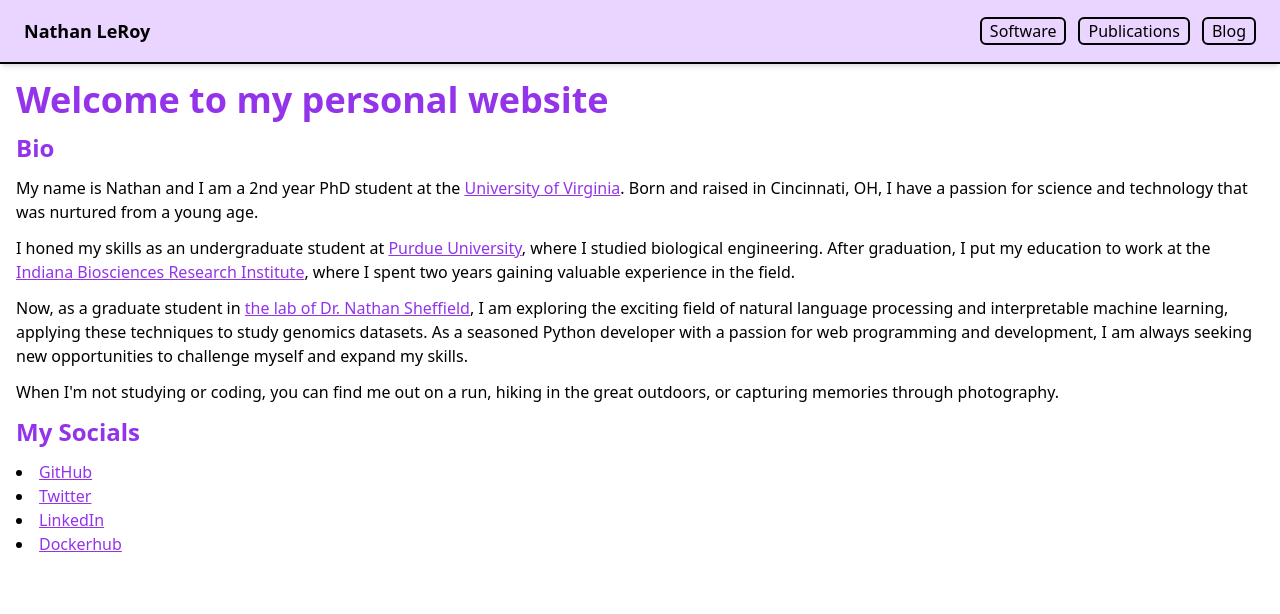
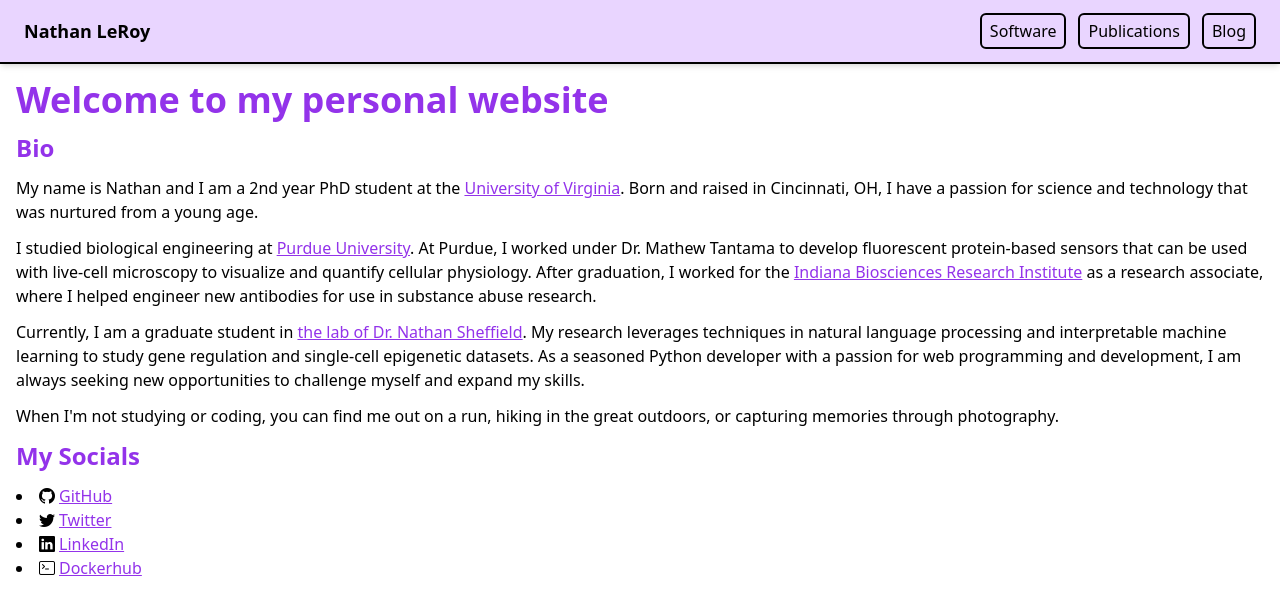
Before and after one commit to nleroy917/nleroy917.github.io, a Next.js app: page / in a window 1280 px wide. Shown: the top 614 px of the page. Built offline with nearby package versions, Linux system fonts and the light colour scheme.

Commit message:
work on styling + landing content

```diff
--- a/components/layout/nav/nav-item.tsx
+++ b/components/layout/nav/nav-item.tsx
@@ -7,7 +7,7 @@ interface Props {
 export const NavItem: FC<Props> = (props) => {
   const { children } = props
   return (
-    <div className="no-underline text-black ml-3 border-2 border-black rounded-md px-2 hover:bg-black hover:text-white transition-all">
+    <div className="px-2 py-1 ml-3 text-black no-underline transition-all border-2 border-black rounded-md hover:bg-black hover:text-white">
       {children}
     </div>
   )
--- a/data/cms/landing.md
+++ b/data/cms/landing.md
@@ -1,17 +1,11 @@
 # Welcome to my personal website
 
 ## Bio
+
 My name is Nathan and I am a 2nd year PhD student at the [University of Virginia](https://engineering.virginia.edu/departments/biomedical-engineering). Born and raised in Cincinnati, OH, I have a passion for science and technology that was nurtured from a young age.
 
-I honed my skills as an undergraduate student at [Purdue University](https://engineering.purdue.edu/ABE), where I studied biological engineering. After graduation, I put my education to work at the [Indiana Biosciences Research Institute](https://www.indianabiosciences.org/), where I spent two years gaining valuable experience in the field.
+I studied biological engineering at [Purdue University](https://engineering.purdue.edu/ABE). At Purdue, I worked under Dr. Mathew Tantama to develop fluorescent protein-based sensors that can be used with live-cell microscopy to visualize and quantify cellular physiology. After graduation, I worked for the [Indiana Biosciences Research Institute](https://www.indianabiosciences.org/) as a research associate, where I helped engineer new antibodies for use in substance abuse research.
 
-Now, as a graduate student in [the lab of Dr. Nathan Sheffield](https://databio.org/), I am exploring the exciting field of natural language processing and interpretable machine learning, applying these techniques to study genomics datasets. As a seasoned Python developer with a passion for web programming and development, I am always seeking new opportunities to challenge myself and expand my skills.
+Currently, I am a graduate student in [the lab of Dr. Nathan Sheffield](https://databio.org/). My research leverages techniques in natural language processing and interpretable machine learning to study gene regulation and single-cell epigenetic datasets. As a seasoned Python developer with a passion for web programming and development, I am always seeking new opportunities to challenge myself and expand my skills.
 
 When I'm not studying or coding, you can find me out on a run, hiking in the great outdoors, or capturing memories through photography.
-
-## My Socials
-
-- [GitHub](https://github.com/nleroy917)
-- [Twitter](https://twitter.com/nathanjleroy)
-- [LinkedIn](https://www.linkedin.com/in/nathanjleroy/)
-- [Dockerhub](https://hub.docker.com/u/nleroy917)
--- a/pages/index.tsx
+++ b/pages/index.tsx
@@ -2,6 +2,7 @@ import { fetchContent } from '@/utils/cms'
 import { Layout } from '@/components/layout/layout'
 import { ReactMarkdown } from 'react-markdown/lib/react-markdown'
 import { NextPage } from 'next'
+import Link from 'next/link'
 
 export const getStaticProps = async () => {
   return {
@@ -21,6 +22,25 @@ const Home: NextPage<Props> = ({ markdown }) => {
       <div className="markdown">
         <ReactMarkdown>{markdown}</ReactMarkdown>
       </div>
+      <h2 className="mb-3 text-2xl font-bold text-purple-600">My Socials</h2>
+      <ul className="list-disc list-inside">
+        <li>
+          <i className="mr-1 bi bi-github"></i>
+          <Link href="https://github.com/nleroy917">GitHub</Link>
+        </li>
+        <li>
+          <i className="mr-1 bi bi-twitter"></i>
+          <Link href="https://twitter.com/nathanjleroy">Twitter</Link>
+        </li>
+        <li>
+          <i className="mr-1 bi bi-linkedin"></i>
+          <Link href="https://www.linkedin.com/in/nathanjleroy/">LinkedIn</Link>
+        </li>
+        <li>
+          <i className="mr-1 bi bi-terminal"></i>
+          <Link href="https://hub.docker.com/u/nleroy917">Dockerhub</Link>
+        </li>
+      </ul>
     </Layout>
   )
 }
```
